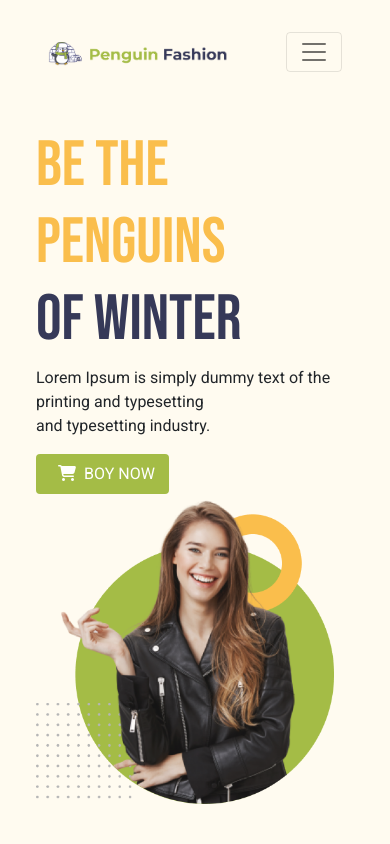
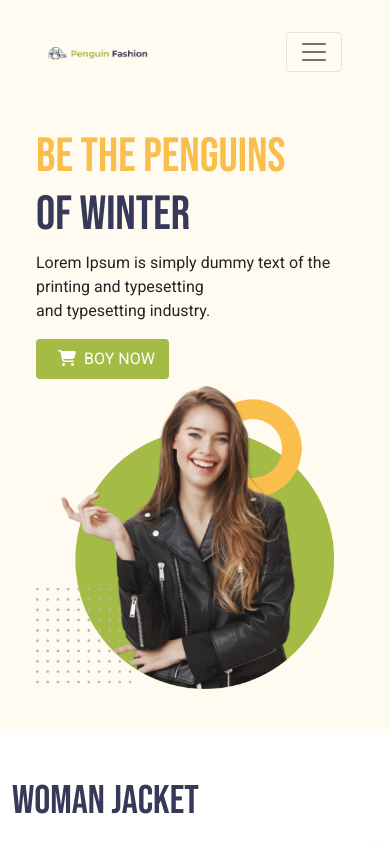
Before and after one commit to sohagmia360/pengoine-fashion, a plain HTML site: page index.html in a window 390 px wide. Shown: the top 844 px of the page. Drawn offline with nearby package versions, Linux system fonts and the light colour scheme; files whose address does not match are found by name.

Commit message:
repair scrollber

```diff
--- a/css/style.css
+++ b/css/style.css
@@ -148,7 +148,6 @@ ul li a{
 
 @media (max-width : 990px) {
     .menu-card{
-
         width: 100%;
     }
     .bottom-image{
@@ -162,6 +161,16 @@ ul li a{
         width: 300px;
     }
     .navbar-brand img{
-        width: 180px;
+        width: 100px;
+    }
+    .hero .hero-content h1{
+        font-size: 2.5rem;
+
     }
 }
+@media (max-width : 402px) {
+    .hero .hero-content h1{
+        font-size: 3rem;
+
+    }
+}
--- a/index.html
+++ b/index.html
@@ -82,7 +82,7 @@
         <div class="container">
             <div class="gallery-content ">
                 <h2 class="mb-3">W0Man Jacket</h2>
-                <div class="row g-5">
+                <div class="row">
                     <div class="col-lg-4 col-md-6 col-sm-12">
                         <div class="product-card text-center">
                             <div class="image-wrapper">
```
